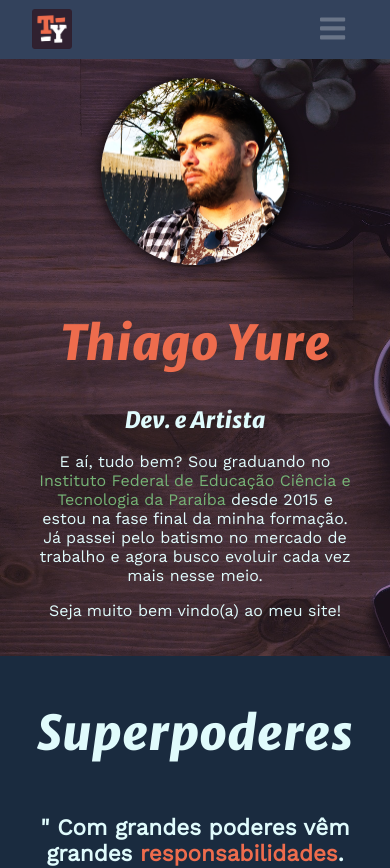
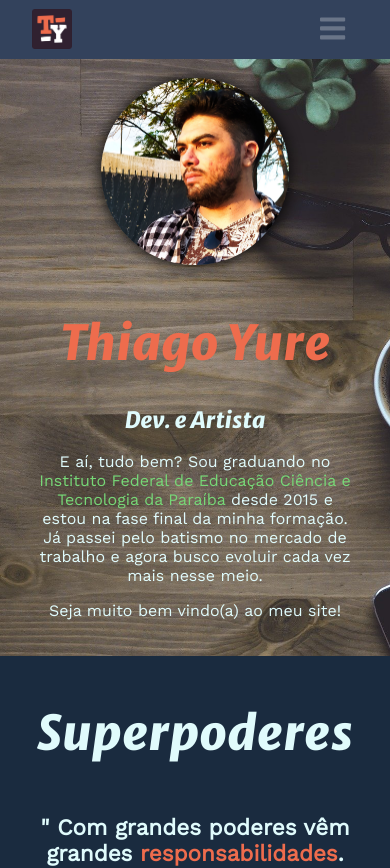
Before and after one commit to ThiagoYure/My-Site, a Next.js app: page / in a window 390 px wide. Shown: the top 868 px of the page. Built offline with nearby package versions, Linux system fonts and the light colour scheme; a web font is replaced by a local one.

Commit message:
Ajustando responsividade das páginas do site 3

```diff
--- a/styles/pages/_index.scss
+++ b/styles/pages/_index.scss
@@ -10,8 +10,8 @@
     background-repeat: no-repeat;
     background-size: cover;
     /*background-attachment: fixed;*/
-    background-blend-mode: multiply;
-    background-color: rgba(90, 33, 95, 0.644);
+    /*background-blend-mode: multiply;*/
+    /*background-color: rgba(90, 33, 95, 0.644);*/
     padding: 20% 10% 5% 10%;
     display: flex;
     flex-direction: column;
@@ -21,11 +21,11 @@
     row-gap: 1rem;
 
     a {
-        color: rgb(118, 179, 118);
+        color: rgb(119, 216, 119);
         text-decoration: none;
 
         &:hover {
-            color: rgb(166, 255, 166);
+            color: rgb(140, 255, 188);
         }
     }
 }
@@ -154,8 +154,8 @@
     background-repeat: no-repeat;
     background-size: cover;
     //background-attachment: fixed;
-    background-blend-mode: multiply;
-    background-color: rgba(90, 33, 95, 0.603);
+    /*background-blend-mode: multiply;
+    background-color: rgba(90, 33, 95, 0.603);*/
     background-image: url("/secondaryImage.jpg");
     display: flex;
     flex-direction: column;
@@ -353,11 +353,15 @@
     }
 
     .mainContent {
+        background-color: rgba(90, 33, 95, 0.644);
         background-attachment: fixed;
+        background-blend-mode: multiply;
     }
 
     .complementation {
+        background-color: rgba(90, 33, 95, 0.644);
         background-attachment: fixed;
+        background-blend-mode: multiply;
     }
 }
 
--- a/styles/pages/_post.scss
+++ b/styles/pages/_post.scss
@@ -8,7 +8,7 @@
     background-position: center top;
     background-repeat: no-repeat;
     background-size: cover;
-    background-color: rgba(95, 68, 97, 0.212);
+    //background-color: rgba(95, 68, 97, 0.212);
     row-gap: 1rem;
 }
 
--- a/styles/pages/_projects.scss
+++ b/styles/pages/_projects.scss
@@ -4,8 +4,8 @@
     background-position: center top;
     background-repeat: no-repeat;
     background-size: cover;
-    background-blend-mode: multiply;
-    background-color: rgba(95, 68, 97, 0.212);
+    //background-blend-mode: multiply;
+    //background-color: rgba(95, 68, 97, 0.212);
     padding: 13% 5% 3% 5%;
 
     h1 {
--- a/styles/styles.css
+++ b/styles/styles.css
@@ -635,8 +635,8 @@ p {
   background-repeat: no-repeat;
   background-size: cover;
   /*background-attachment: fixed;*/
-  background-blend-mode: multiply;
-  background-color: rgba(90, 33, 95, 0.644);
+  /*background-blend-mode: multiply;*/
+  /*background-color: rgba(90, 33, 95, 0.644);*/
   padding: 20% 10% 5% 10%;
   display: -webkit-box;
   display: -ms-flexbox;
@@ -656,12 +656,12 @@ p {
 }
 
 .mainContent a {
-  color: #76b376;
+  color: #77d877;
   text-decoration: none;
 }
 
 .mainContent a:hover {
-  color: #a6ffa6;
+  color: #8cffbc;
 }
 
 .imagemPerfil {
@@ -845,8 +845,8 @@ p {
   padding: 5% 10% 5% 10%;
   background-repeat: no-repeat;
   background-size: cover;
-  background-blend-mode: multiply;
-  background-color: rgba(90, 33, 95, 0.603);
+  /*background-blend-mode: multiply;
+    background-color: rgba(90, 33, 95, 0.603);*/
   background-image: url("/secondaryImage.jpg");
   display: -webkit-box;
   display: -ms-flexbox;
@@ -1082,10 +1082,14 @@ p {
     width: 50%;
   }
   .mainContent {
+    background-color: rgba(90, 33, 95, 0.644);
     background-attachment: fixed;
+    background-blend-mode: multiply;
   }
   .complementation {
+    background-color: rgba(90, 33, 95, 0.644);
     background-attachment: fixed;
+    background-blend-mode: multiply;
   }
 }
 
@@ -1271,7 +1275,6 @@ p {
   background-position: center top;
   background-repeat: no-repeat;
   background-size: cover;
-  background-color: rgba(95, 68, 97, 0.212);
   row-gap: 1rem;
 }
 
@@ -1347,8 +1350,6 @@ p {
   background-position: center top;
   background-repeat: no-repeat;
   background-size: cover;
-  background-blend-mode: multiply;
-  background-color: rgba(95, 68, 97, 0.212);
   padding: 13% 5% 3% 5%;
 }
 
```
Also changed, not shown: 1 other file (tests, documents, lock files or other folders).
